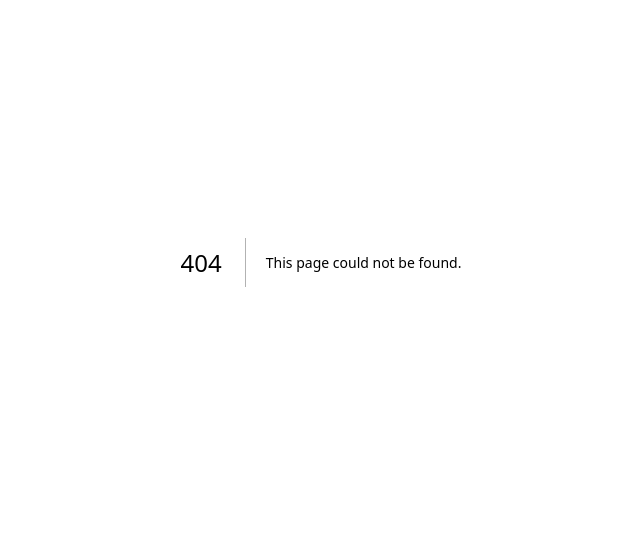
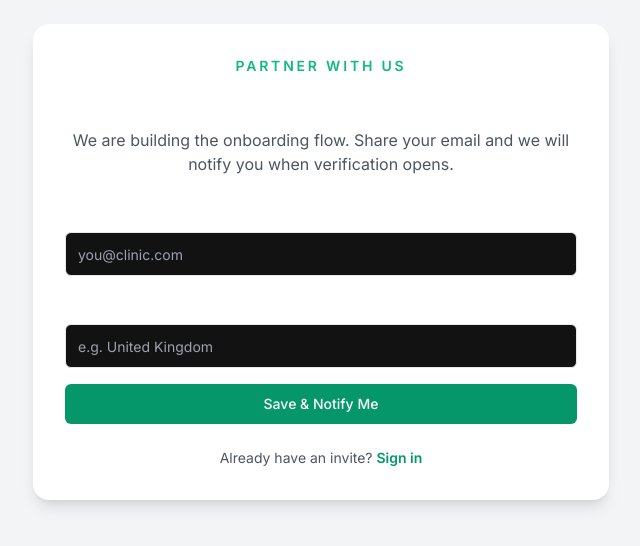
Before and after one commit to GeorgeWebDevCy/derma-platform, a Next.js app: page /auth/doctor/signup in a window 1280 px wide. Before the commit this address had no page. Shown: the part 138-684 px from the top of the page, without its empty margins (319-959 px from the left). Built offline with nearby package versions, Linux system fonts and the light colour scheme.

Commit message:
feat: implement doctor signup page and consultation API endpoints; update README with feature status

```diff
--- /dev/null
+++ b/src/app/api/consultations/route.ts
@@ -0,0 +1,23 @@
+import { NextResponse } from "next/server"
+
+// Placeholder API to start wiring consultation data to dashboards.
+// TODO: secure with auth middleware and connect to Prisma once schema is ready.
+export async function GET() {
+    return NextResponse.json({
+        consultations: [
+            {
+                id: "placeholder-1",
+                status: "pending",
+                patientEmail: "patient@example.com",
+                summary: "Skin rash, 2 days",
+            },
+        ],
+    })
+}
+
+export async function POST() {
+    return NextResponse.json(
+        { message: "Consultation creation not yet implemented" },
+        { status: 501 }
+    )
+}
--- /dev/null
+++ b/src/app/auth/doctor/signup/page.tsx
@@ -0,0 +1,54 @@
+import Link from "next/link"
+import { Button } from "@/components/ui/button"
+
+export default function DoctorSignupPage() {
+    return (
+        <div className="flex min-h-screen items-center justify-center bg-gray-100 dark:bg-gray-900">
+            <div className="w-full max-w-xl space-y-6 rounded-2xl bg-white p-8 shadow-lg dark:bg-gray-800">
+                <div className="space-y-2 text-center">
+                    <p className="text-sm font-semibold uppercase tracking-[0.2em] text-emerald-500">Partner with us</p>
+                    <h1 className="text-3xl font-bold">Join as a dermatologist</h1>
+                    <p className="text-gray-600 dark:text-gray-300">
+                        We are building the onboarding flow. Share your email and we will notify you when verification opens.
+                    </p>
+                </div>
+                <form className="space-y-4">
+                    <div className="space-y-2">
+                        <label htmlFor="email" className="text-sm font-medium leading-none">
+                            Work email
+                        </label>
+                        <input
+                            id="email"
+                            name="email"
+                            type="email"
+                            required
+                            placeholder="you@clinic.com"
+                            className="flex h-11 w-full rounded-md border border-input bg-background px-3 py-2 text-sm ring-offset-background placeholder:text-muted-foreground focus-visible:outline-none focus-visible:ring-2 focus-visible:ring-ring focus-visible:ring-offset-2"
+                        />
+                    </div>
+                    <div className="space-y-2">
+                        <label htmlFor="country" className="text-sm font-medium leading-none">
+                            Country / Region
+                        </label>
+                        <input
+                            id="country"
+                            name="country"
+                            type="text"
+                            placeholder="e.g. United Kingdom"
+                            className="flex h-11 w-full rounded-md border border-input bg-background px-3 py-2 text-sm ring-offset-background placeholder:text-muted-foreground focus-visible:outline-none focus-visible:ring-2 focus-visible:ring-ring focus-visible:ring-offset-2"
+                        />
+                    </div>
+                    <Button type="button" className="w-full bg-emerald-600 hover:bg-emerald-700">
+                        Save & Notify Me
+                    </Button>
+                </form>
+                <div className="text-center text-sm text-gray-600 dark:text-gray-300">
+                    Already have an invite?{" "}
+                    <Link href="/auth/login" className="font-semibold text-emerald-600 hover:underline">
+                        Sign in
+                    </Link>
+                </div>
+            </div>
+        </div>
+    )
+}
--- /dev/null
+++ b/src/app/dashboard/page.tsx
@@ -0,0 +1,16 @@
+import { auth } from "@/auth"
+import { redirect } from "next/navigation"
+
+export default async function DashboardLanding() {
+    const session = await auth()
+
+    if (!session) {
+        redirect("/auth/login")
+    }
+
+    if (session.user?.role === "doctor") {
+        redirect("/dashboard/doctor")
+    }
+
+    redirect("/dashboard/patient")
+}
```
Also changed, not shown: 1 other file (tests, documents, lock files or other folders).
